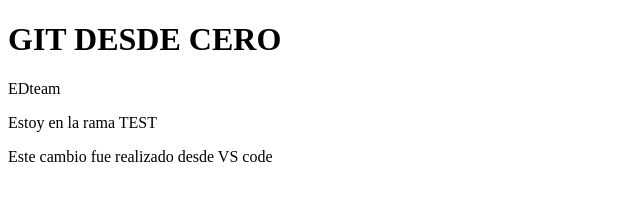
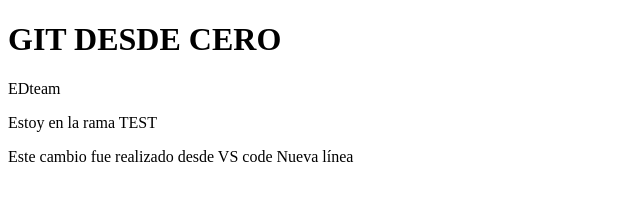
Before and after one commit to danielferoz11/practicando-git, a plain HTML site: page index.html in a window 1280 px wide. Shown: the full height of the page, 0-640 px from the left. Drawn offline with Linux system fonts and the light colour scheme.

Commit message:
Segundo Commit desde VS code

```diff
--- a/index.html
+++ b/index.html
@@ -20,6 +20,7 @@
     <div>
         <p>
             Este cambio fue realizado desde VS code
+            <span>Nueva línea</span>
         </p>
     </div>
 
```
